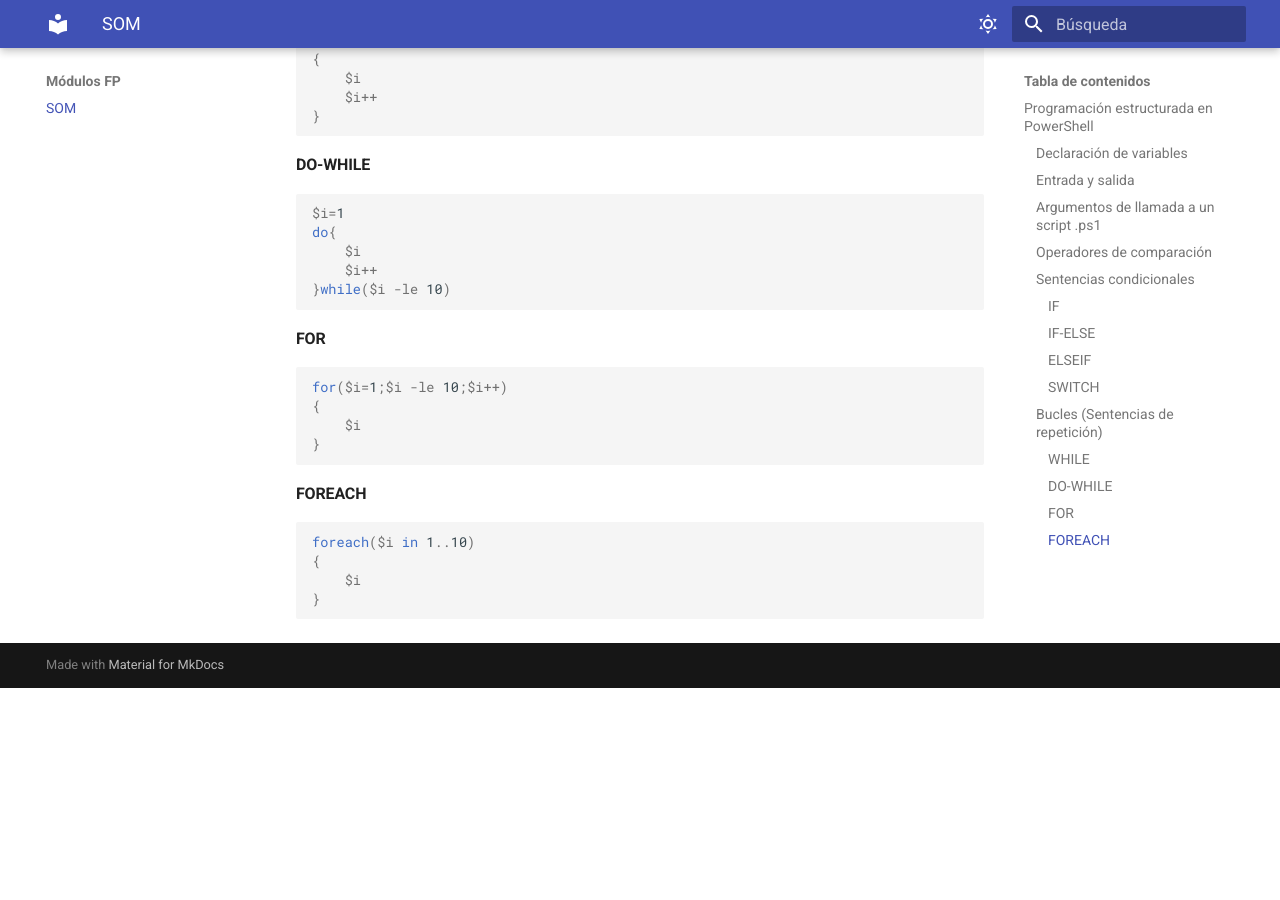
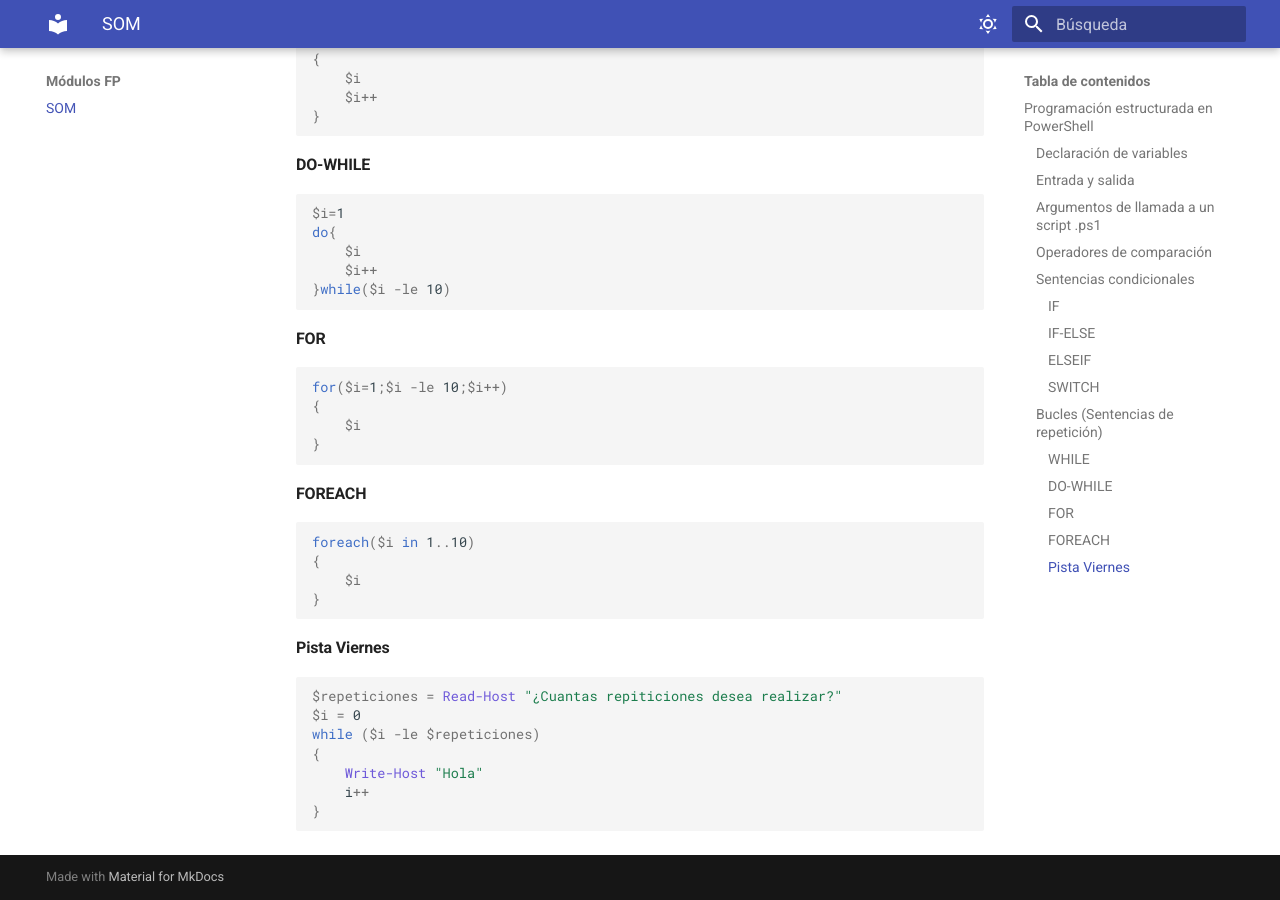
Before and after one commit to fernandoalvarezfp/fernandoalvarezfp.github.io, an MkDocs documentation site: the page built from docs/SOM.md, in a window 1280 px wide and 900 px high, scrolled down 3904 px. Built offline with MkDocs 1.6.1 and Material for MkDocs 9.7.7, drawn with Linux system fonts in a browser that asks for light colours; before the commit the page ends 4592 px from its top, so only the background shows below that.

Commit message:
Update SOM.md

````diff
--- a/docs/SOM.md
+++ b/docs/SOM.md
@@ -197,3 +197,14 @@ foreach($i in 1..10)
     $i
 }
 ```
+
+#### Pista Viernes
+``` ps1
+$repeticiones = Read-Host "¿Cuantas repiticiones desea realizar?"
+$i = 0
+while ($i -le $repeticiones)
+{
+	Write-Host "Hola"
+	i++
+}
+```
````
